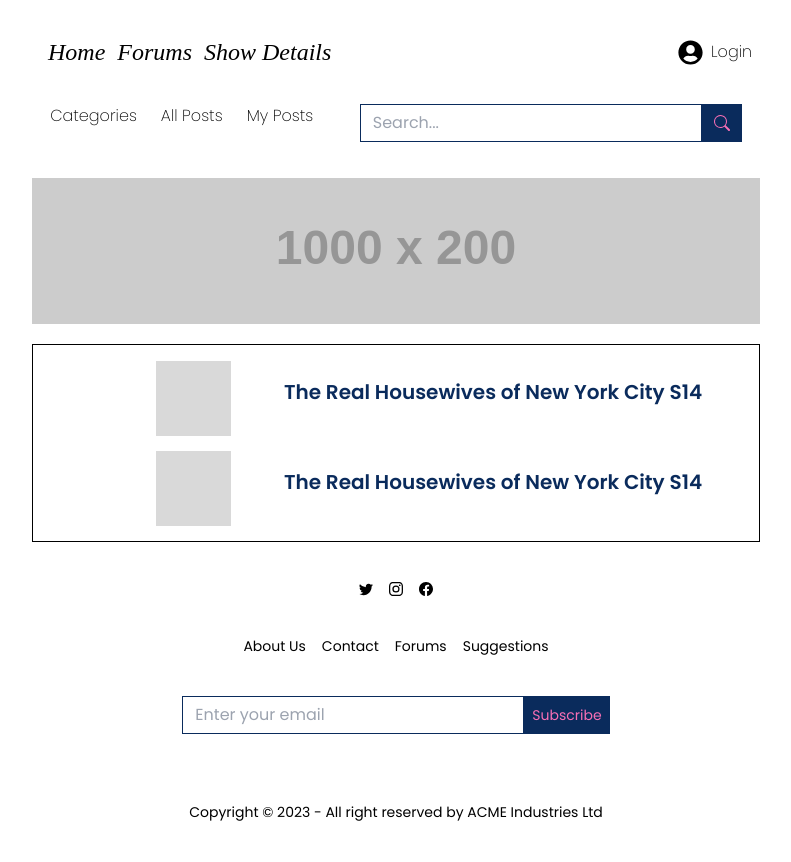
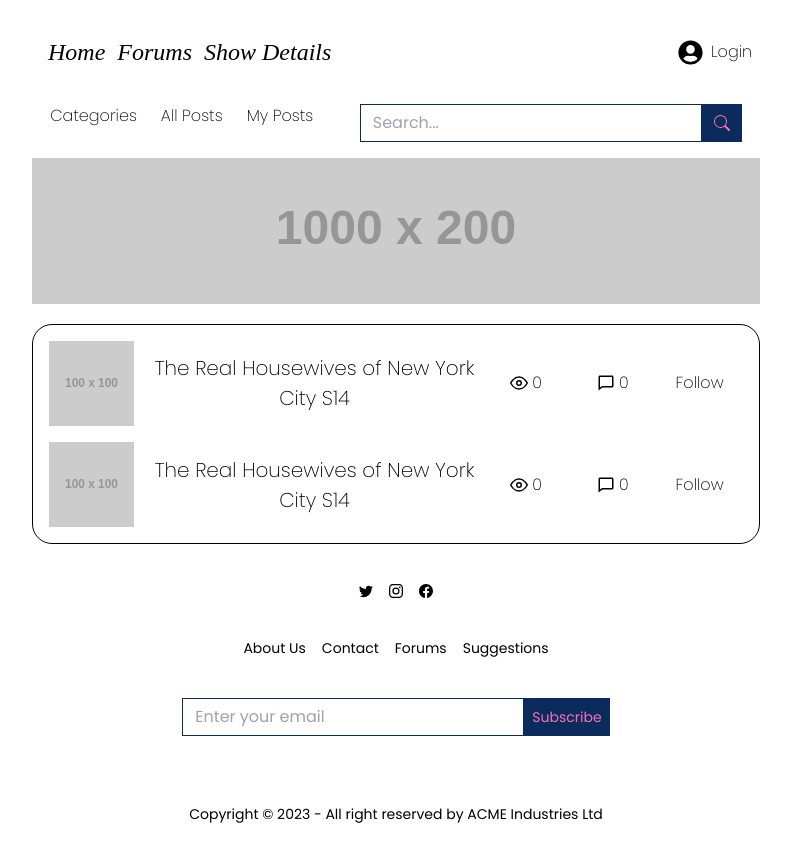
Before and after one commit to Miacarmen/realitea, a React (Create React App) app in the folder client/: page /forumcategories in a window 1280 px wide. Shown: the top 862 px of the page, without its empty margins (244-1035 px from the left). Built offline with nearby package versions, Linux system fonts and the light colour scheme; a web font is replaced by a local one.

Commit message:
forum category page layout completed

```diff
--- a/client/src/App.css
+++ b/client/src/App.css
@@ -168,34 +168,3 @@
   font-size: 200px;
   color: #0a2b5c;
 } */
-
-.forum-main-container {
-  display: flex;
-  align-items: center;
-  justify-content: center;
-  border: solid black 1px;
-}
-
-.forum-nav-outter {
-  display: flex;
-  justify-content: center;
-}
-.forum-nav-container {
-  display: flex;
-  justify-content: space-between;
-  width: 95%;
-}
-
-.left-forum-nav li, .right-forum-nav li {
-  display: inline-block;
-  font-weight: 200;
-}
-
-.left-forum-nav li a, .right-forum-nav li a{
-  display: block;
-
-}
-
-.left-forum-nav li {
-  padding-right: 24px;
-}
--- /dev/null
+++ b/client/src/components/Forums/ForumCategoryBar.js
@@ -0,0 +1,41 @@
+import React from 'react';
+
+import { Link } from 'react-router-dom';
+
+import { FiEye } from 'react-icons/fi';
+import { BiComment } from 'react-icons/bi';
+
+const ForumCategoryBar = () => {
+  return (
+    <div>
+      <div className='forum-grid grid grid-cols-1 md:grid-cols-8 mt-4'>
+        <div className='f-grid-item col-span-5' id='showThumbnail'>
+          <div className='thumbnail'>
+            <Link to='/chats'>
+              <img src='https://placehold.co/100x100'></img>
+            </Link>
+          </div>
+          <div>
+            <Link to='/chats'>
+              <h2 className='showTitle pl-3'>
+                The Real Housewives of New York City S14
+              </h2>
+            </Link>
+          </div>
+        </div>
+        <div className='f-grid-item col-span-1'>
+          <FiEye size={18} />
+          <p className='viewCount pl-1'>0</p>
+        </div>
+        <div className='f-grid-item col-span-1'>
+          <BiComment size={18} />
+          <p className='commentCount pl-1'>0</p>
+        </div>
+
+        <div className='f-grid-item col-span-1 follow'>Follow</div>
+      </div>
+    </div>
+  );
+};
+
+export default ForumCategoryBar;
--- /dev/null
+++ b/client/src/components/Forums/ForumNav.js
@@ -0,0 +1,42 @@
+import React from 'react';
+
+import {BsSearch} from 'react-icons/bs';
+
+const ForumNav = () => {
+  return (
+    <div className='forum-nav-outter mt-5'>
+      <div className='forum-nav-container'>
+        <div className='left-forum-nav'>
+          <li>
+            <a href='/forumcategories'>Categories</a>
+          </li>
+          <li>
+            <a href='/allposts'>All Posts</a>
+          </li>
+          <li>
+            <a href='/userposts'>My Posts</a>
+          </li>
+        </div>
+        <div className='right-forum-nav'>
+          <div id='forum-search-box'>
+            <div class='relative mb-4 flex w-full flex-wrap items-stretch'>
+              <input
+                type='search'
+                class='relative m-0 block w-[1%] min-w-0 flex-auto border border-solid border-base-300 bg-transparent bg-clip-padding px-3 py-1.5 text-base font-normal text-base-content outline-none transition duration-300 ease-in-out'
+                placeholder='Search...'
+                aria-label='Search'
+                aria-describedby='button-addon2'
+              />
+
+              <button className='bg-base-300 px-3'>
+                <BsSearch id='magGlassIcon' />
+              </button>
+            </div>
+          </div>
+        </div>
+      </div>
+    </div>
+  );
+};
+
+export default ForumNav;
--- /dev/null
+++ b/client/src/components/Forums/Forums.styles.css
@@ -0,0 +1,60 @@
+.forum-main-container {
+    align-content: center;
+    justify-content: center;
+    border: solid black 1px;
+    border-radius: 20px;
+  }
+
+  .forum-nav-outter {
+    display: flex;
+    justify-content: center;
+  }
+  .forum-nav-container {
+    display: flex;
+    justify-content: space-between;
+    width: 95%;
+  }
+
+  .left-forum-nav li, .right-forum-nav li {
+    display: inline-block;
+    font-weight: 200;
+  }
+
+  .left-forum-nav li a, .right-forum-nav li a{
+    display: block;
+  }
+
+  .left-forum-nav li {
+    padding-right: 24px;
+  }
+
+  a:hover {
+    color: #f86fb5
+  }
+
+  .f-grid-item {
+    display: flex;
+    justify-content: center;
+    align-items: center;
+  }
+
+  #showThumbnail {
+    justify-content: start;
+  }
+
+  .showTitle {
+    font-weight: 200;
+    font-size: 20px;
+  }
+
+  .follow {
+    font-weight: 200;
+  }
+
+  .viewCount {
+    font-weight: 200;
+  }
+
+  .commentCount {
+    font-weight: 200;
+  }
--- a/client/src/pages/ForumAllPosts.js
+++ b/client/src/pages/ForumAllPosts.js
@@ -1,8 +1,12 @@
 import React from 'react'
+
+import ForumNav from '../components/Forums/ForumNav'
 
 const ForumAllPosts = () => {
   return (
-    <div>ForumAllPosts</div>
+    <div>
+        <ForumNav />
+    </div>
   )
 }
 
--- a/client/src/pages/ForumCategories.js
+++ b/client/src/pages/ForumCategories.js
@@ -1,65 +1,26 @@
-import React from 'react'
+import React from 'react';
 
-import { Link } from 'react-router-dom';
-import {BsSearch} from 'react-icons/bs';
+import '../components/Forums/Forums.styles.css';
+
+// Components
+import ForumNav from '../components/Forums/ForumNav';
+import ForumCategoryBar from '../components/Forums/ForumCategoryBar';
 
 const ForumCategories = () => {
   return (
     <div>
-      <div className='forum-nav-outter my-5'>
-    <div className='forum-nav-container'>
-      <div className='left-forum-nav'>
-        <li><a href='/forumcategories'>Categories</a></li>
-        <li><a href='/allposts'>All Posts</a></li>
-        <li><a href='/userposts'>My Posts</a></li>
+      <ForumNav />
+
+      <div className='flex align-center justify-center mb-5'>
+        <img src='https://placehold.co/1000x200'></img>
       </div>
-      <div className='right-forum-nav'>
-        <div id='forum-search-box'>
-        <div class="relative mb-4 flex w-full flex-wrap items-stretch">
-      <input
-        type="search"
-        class="relative m-0 block w-[1%] min-w-0 flex-auto border border-solid border-base-300 bg-transparent bg-clip-padding px-3 py-1.5 text-base font-normal text-base-content outline-none transition duration-300 ease-in-out"
-        placeholder="Search..."
-        aria-label="Search"
-        aria-describedby="button-addon2" />
 
-        <button className='bg-base-300 px-3'><BsSearch id='magGlassIcon'/></button>
-
-    </div>
-        </div>
+      <div className='forum-main-container pb-4 px-4'>
+        <ForumCategoryBar />
+        <ForumCategoryBar />
       </div>
     </div>
-    </div>
-    <div className='flex align-center justify-center mb-5'>
-      <img src='https://placehold.co/1000x200'></img>
-    </div>
+  );
+};
 
-    <div className='forum-main-container'>
-      <div className='forum-grid grid grid-cols-1 md:grid-cols-3 mt-4'>
-        <Link to='/chats'>
-          <div
-            className='premiere-item col-span-1 ml-24'
-            id='thumbnailImg'
-          ></div>
-        </Link>
-        <div className='premiere-item col-span-2 pt-4 font-semibold'>
-          <h2 className='text-base-300 showDetail '>
-            The Real Housewives of New York City S14
-          </h2>
-        </div>
-        <div
-          className='premiere-item col-span-1 ml-24'
-          id='thumbnailImg'
-        ></div>
-        <div className='premiere-item col-span-2 justify-start pt-4 font-semibold'>
-          <h2 className='text-base-300 showDetail '>
-            The Real Housewives of New York City S14
-          </h2>
-        </div>
-      </div>
-    </div>
-  </div>
-  )
-}
-
-export default ForumCategories
+export default ForumCategories;
--- a/client/src/pages/ForumUserPosts.js
+++ b/client/src/pages/ForumUserPosts.js
@@ -1,8 +1,12 @@
 import React from 'react'
+
+import ForumNav from '../components/Forums/ForumNav'
 
 const ForumUserPosts = () => {
   return (
-    <div>ForumUserPosts</div>
+    <div>
+      <ForumNav />
+    </div>
   )
 }
 
```
